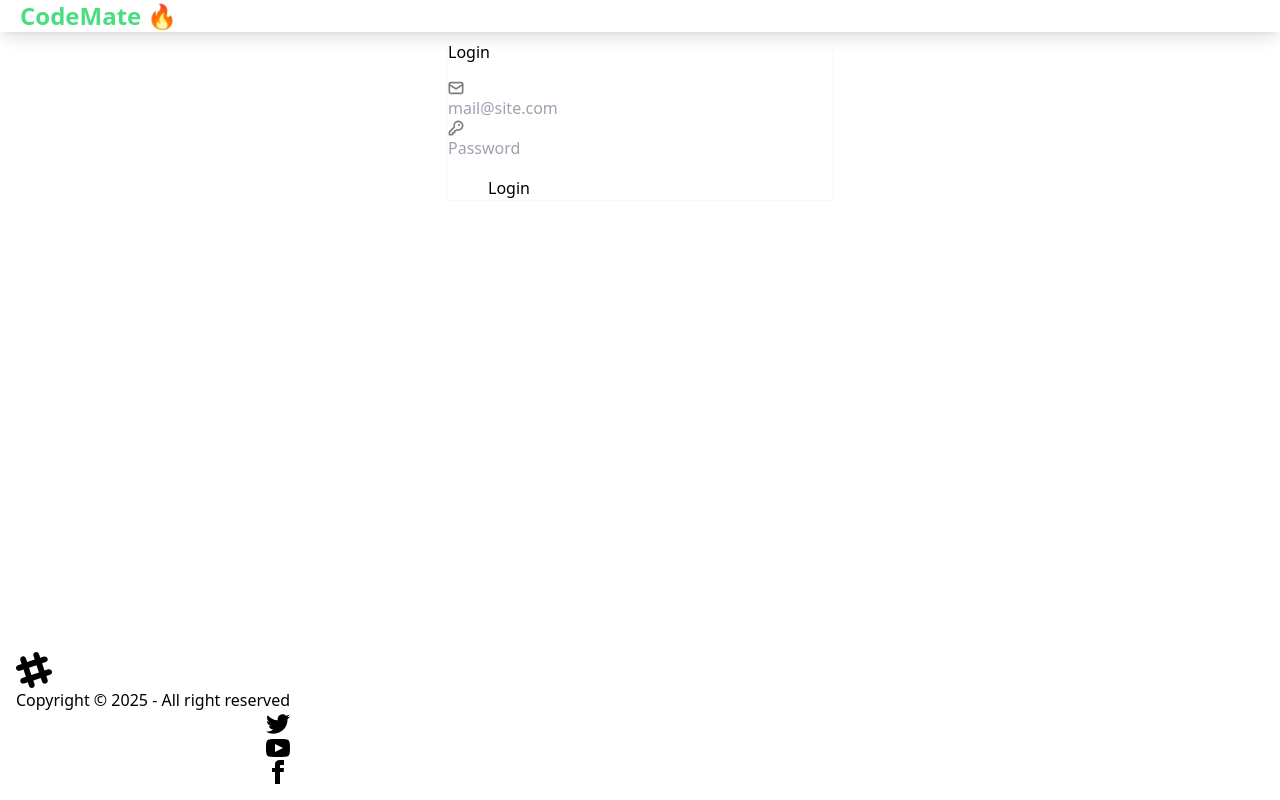
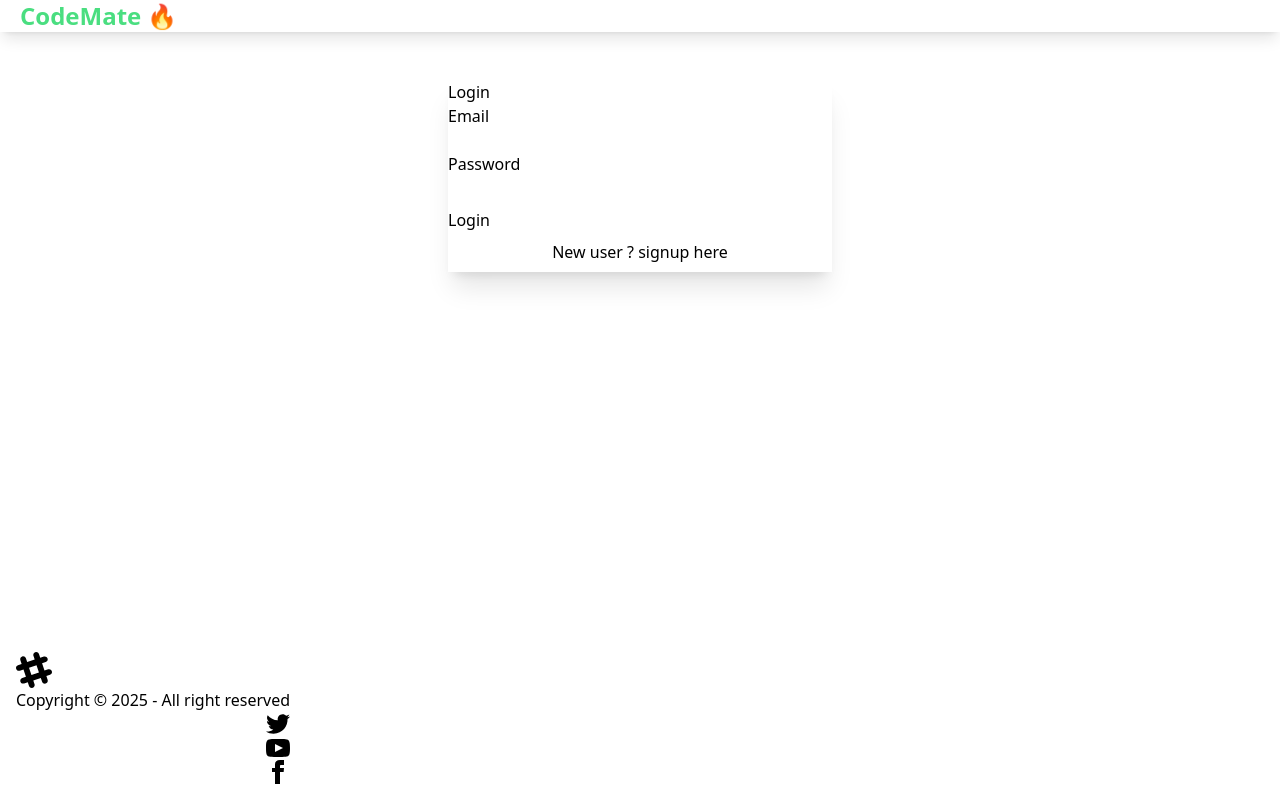
Before and after one commit to mansisingh2803/devTinder-web, a React (Vite) app: page /login in a window 1280 px wide. Built offline with nearby package versions, Linux system fonts and the light colour scheme; no server answers.

Commit message:
completed UI

```diff
--- a/src/components/Feed.jsx
+++ b/src/components/Feed.jsx
@@ -1,42 +1,86 @@
+// import axios from "axios";
+// import {BASE_URL} from "../utils/constants";
+// import { addFeed } from "../utils/feedSlice";
+// import { useDispatch, useSelector } from "react-redux";
+// import { useEffect } from "react";
+// import UserCard from "./UserCard";
+
+// const Feed = ()=>{
+//     const feed = useSelector((store) => store.feed);
+//     console.log(feed);
+//     const dispatch  = useDispatch();
+
+//     const getFeed = async () =>{
+//         if (feed) return;
+//         try{
+//         const res = await axios.get(BASE_URL + "/feed",{
+//             withCredentials: true,
+//         });
+//         console.log(res);
+//         dispatch(addFeed(res?.data));
+//         }
+//         catch(err){
+//             //handle error
+//         }
+//     };
+
+//     useEffect(()=>{
+//         getFeed();
+//     }, []);
+
+//     if(feed.length == 0) return <h1>No User Found!!</h1>
+//     return (feed && (
+
+//        <div className="flex justify-center my-10">
+//        <UserCard user={feed[0]}/>
+//        </div>
+
+//     )
+//     );
+
+// };
+// export default Feed;
 import axios from "axios";
-import {BASE_URL} from "../utils/constants";
+import React, { useEffect } from "react";
+import { BASE_URL } from "../utils/constants";
+import { useDispatch, useSelector } from "react-redux";
 import { addFeed } from "../utils/feedSlice";
-import { useDispatch, useSelector } from "react-redux";
-import { useEffect } from "react";
 import UserCard from "./UserCard";
 
-const Feed = ()=>{
+const Feed = () => {
+  const dispatch = useDispatch();
   const feed = useSelector((store) => store.feed);
   console.log(feed);
-    const dispatch  = useDispatch();
-
-    const getFeed = async () =>{
+  const getFeed = async () => {
     if (feed) return;
-        try{
-        const res = await axios.get(BASE_URL + "/feed",{
+    try {
+      const feed = await axios.get(BASE_URL + "/feed", {
         withCredentials: true,
       });
-        console.log(res);
-        dispatch(addFeed(res?.data));
-        }
-        catch(err){
-            //handle error
+      dispatch(addFeed(feed.data));
+      // console.log(feed);
+    } catch (err) {
+      console.log(err);
     }
   };
+  useEffect(() => {
+    getFeed();
+  });
 
-    useEffect(()=>{
-        getFeed();
-    }, []);
+  if (!feed) return;
 
-
-    return (feed && (
-
-       <div className="flex justify-center my-10">
-       <UserCard user={feed[0]}/>
+  if (feed.length <= 0)
+    return (
+      <h1 className=" flex justify-center m-52 text-3xl">No more users!!!!</h1>
+    );
+  return (
+    feed && (
+      <div className="flex flex-col items-center gap-4 my-5">
+        {feed && feed.map((user) => <UserCard key={user._id} user={user} />)}
+        {/* <UserCard user={feed[0]} /> */}
       </div>
-
     )
   );
+};
 
-};
 export default Feed;
--- a/src/components/Login.jsx
+++ b/src/components/Login.jsx
@@ -1,97 +1,136 @@
 import axios from "axios";
-import { useState } from "react";
-import { useDispatch } from "react-redux";
+import { useEffect, useState } from "react";
+import { useDispatch, useSelector } from "react-redux";
 import { addUser } from "../utils/userSlice";
 import { useNavigate } from "react-router-dom";
 import { BASE_URL } from "../utils/constants";
 
-const Login = () =>{
-    const [emailId, setEmailId] = useState("");
+const Login = () => {
+  const [emailId, setEmail] = useState("");
   const [password, setPassword] = useState("");
+  const [firstName, setFirstName] = useState("");
+  const [lastName, setLastName] = useState("");
+  const [isLoginFrom, setIsLoginForm] = useState(true);
   const [error, setError] = useState("");
   const dispatch = useDispatch();
   const navigate = useNavigate();
-    const handleLogin = async () =>{
 
+  const handleLogin = async () => {
     try {
-        const res = await axios.post(BASE_URL+ "/login", {
+      const res = await axios.post(
+        BASE_URL + "/login",
+        {
           emailId,
-        password
+          password,
+        },
+        { withCredentials: true }
+      );
+      // console.log(res.data.user)
+      dispatch(addUser(res.data.user));
+      return navigate("/");
+    } catch (err) {
+      setError(err.response.data);
+      console.log(err);
+    }
+  };
+
+  const handleSignUp = async () => {
+    try {
+      const res = await axios.post(
+        BASE_URL + "/signup",
+        {
+          firstName,
+          lastName,
+          emailId,
+          password,
         },
         {
-        withCredentials: true
-      });
-      dispatch(addUser(res.data));
-      return navigate("/");
-      } catch (err){
-        setError(err?.response?.data || "Something went wrong!");
+          withCredentials: true,
+        }
+      );
+      console.log(res);
+      dispatch(addUser(res.data.data));
+      return navigate("/profile");
+    } catch (error) {
+      setError(error.response.data);
+      console.log(error);
+    }
+  };
 
-      }
-
-    };
-    return(
-
-        <div className=" flex justify-center my-10">
-       <div className="card bg-base-300 w-96 shadow-sm">
+  return (
+    <div className="flex justify-center my-20">
+      <div className="card bg-base-300 w-96 shadow-xl">
         <div className="card-body">
-    <h2 className="card-title">Login</h2>
-    <div className="form-control w-full max-w-xs py-4">
-<label className="input validator">
-  <svg className="h-[1em] opacity-50" xmlns="http://www.w3.org/2000/svg" viewBox="0 0 24 24">
-    <g
-      strokeLinejoin="round"
-      strokeLinecap="round"
-      strokeWidth="2.5"
-      fill="none"
-      stroke="currentColor"
-    >
-      <rect width="20" height="16" x="2" y="4" rx="2"></rect>
-      <path d="m22 7-8.97 5.7a1.94 1.94 0 0 1-2.06 0L2 7"></path>
-    </g>
-  </svg>
-  <input type="email"
-  value={emailId}
-  placeholder="mail@site.com"
-  onChange={(e) => setEmailId(e.target.value)}
-  required
+          <h2 className="card-title justify-center">
+            {isLoginFrom ? "Login" : "Signup"}
+          </h2>
+          <div>
+            {!isLoginFrom && (
+              <>
+                <label className="form-control w-full max-w-xs my-2">
+                  <div className="label">
+                    <span className="label-text">Firstname</span>
+                  </div>
+                  <input
+                    type="text"
+                    value={firstName}
+                    onChange={(e) => setFirstName(e.target.value)}
+                    className="input input-bordered w-full max-w-xs"
                   />
                 </label>
-<div className="validator-hint hidden">Enter valid email address</div>
-<label className="input validator my-4">
-  <svg className="h-[1em] opacity-50" xmlns="http://www.w3.org/2000/svg" viewBox="0 0 24 24">
-    <g
-      strokeLinejoin="round"
-      strokeLinecap="round"
-      strokeWidth="2.5"
-      fill="none"
-      stroke="currentColor"
-    >
-      <path
-        d="M2.586 17.414A2 2 0 0 0 2 18.828V21a1 1 0 0 0 1 1h3a1 1 0 0 0 1-1v-1a1 1 0 0 1 1-1h1a1 1 0 0 0 1-1v-1a1 1 0 0 1 1-1h.172a2 2 0 0 0 1.414-.586l.814-.814a6.5 6.5 0 1 0-4-4z"
-      ></path>
-      <circle cx="16.5" cy="7.5" r=".5" fill="currentColor"></circle>
-    </g>
-  </svg>
+                <label className="form-control w-full max-w-xs my-2">
+                  <div className="label">
+                    <span className="label-text">Lastname</span>
+                  </div>
+                  <input
+                    type="text"
+                    value={lastName}
+                    onChange={(e) => setLastName(e.target.value)}
+                    className="input input-bordered w-full max-w-xs"
+                  />
+                </label>
+              </>
+            )}
+            <label className="form-control w-full max-w-xs my-2">
+              <div className="label">
+                <span className="label-text">Email</span>
+              </div>
+              <input
+                type="text"
+                value={emailId}
+                onChange={(e) => setEmail(e.target.value)}
+                className="input input-bordered w-full max-w-xs"
+              />
+            </label>
+            <label className="form-control w-full max-w-xs my-2">
+              <div className="label">
+                <span className="label-text">Password</span>
+              </div>
               <input
                 type="password"
                 value={password}
                 onChange={(e) => setPassword(e.target.value)}
-    required
-    placeholder="Password"
-    minLength="8"
-    pattern="(?=.*\d)(?=.*[a-z])(?=.*[A-Z]).{8,}"
-    title="Must be more than 8 characters, including number, lowercase letter, uppercase letter"
+                className="input input-bordered w-full max-w-xs"
               />
             </label>
-{/* <p className="validator-hint hidden">
-  Must be more than 8 characters, including
-  <br />At least one number <br />At least one lowercase letter <br />At least one uppercase letter
-</p> */}
           </div>
-    <p className="text-red-500">{error}</p>
-    <div className="card-actions justify-center ">
-      <button className="btn px-10 btn-primary" onClick={handleLogin}>Login</button>
+          <p className="text-red-500 text-center">{error}</p>
+          <div className="card-actions justify-center mt-2">
+            <button
+              className="btn btn-primary"
+              onClick={isLoginFrom ? handleLogin : handleSignUp}
+            >
+              {isLoginFrom ? "Login" : "Signup"}
+            </button>
           </div>
+          <p
+            className=" text-center cursor-pointer py-2"
+            onClick={() => setIsLoginForm((value) => !value)}
+          >
+            {isLoginFrom
+              ? "New user ? signup here"
+              : "Existing User ? Login here"}
+          </p>
         </div>
       </div>
     </div>
--- a/src/utils/feedSlice.js
+++ b/src/utils/feedSlice.js
@@ -1,13 +1,21 @@
 import { createSlice } from "@reduxjs/toolkit";
 
 const feedSlice = createSlice({
-    name:"feed",
-    initialState: null,
-    reducers:{
-        addFeed: (state, action) => {return action.payload},
-        removeFeed: (state, action) => null,
+  name: "feed",
+  initialState: null,
+  reducers: {
+    addFeed: (state, action) => {
+      return action.payload;
     },
+    removeUserFromFeed: (state, action) => {
+      const newFeed = state.filter((user) => user._id !== action.payload);
+      return newFeed;
+    },
+    removeFeed: () => {
+      return null;
+    },
+  },
 });
 
-export const { addFeed } = feedSlice.actions;
+export const { addFeed, removeUserFromFeed ,removeFeed } = feedSlice.actions;
 export default feedSlice.reducer;
```
Also changed, not shown: src/components/UserCard.jsx (+56 -34 lines), 1 other file (tests, documents, lock files or other folders). Lines whose indentation alone changed are shown as unchanged.
